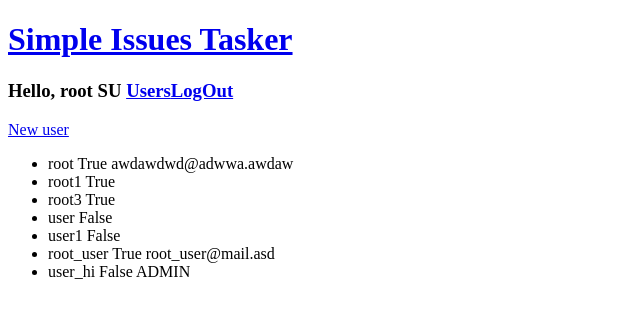
After one commit to saninstein/cq-tracker, a Django app: page /users/ in a window 1280 px wide. The commit adds this page. Shown: the top 318 px of the page, without its empty margins (0-640 px from the left). Run offline with Django 3.2, Linux system fonts and the light colour scheme; a user stored in the database is signed in; data comes from the database, SQL or seed files in the repository; both versions use the stored data as it was after the commit.

Commit message:
user create form

```diff
--- /dev/null
+++ b/si_tracker/templates/users/index.html
@@ -0,0 +1,10 @@
+{% extends 'base.html' %}
+
+{% block content %}
+    <a href="{% url 'tracker:create_user' %}">New user</a>
+    <ul>
+    {% for user in users %}
+        <li>{{ user.username }} {{ user.is_staff }} {{ user.email }} {{ user.first_name }}</li>
+    {% endfor %}
+    </ul>
+{% endblock %}
--- a/si_tracker/urls.py
+++ b/si_tracker/urls.py
@@ -10,4 +10,6 @@ urlpatterns = [
     url(r'^login/', views.login, name='login'),
     url(r'^logout/', views.logout, name='logout'),
     url(r'^delete/(?P<type>[\w\-]+)/(?P<item>\d+)', views.delete_item, name='delete_item'),
+    url(r'^users/', views.users, name='users'),
+    url(r'^create_user/', views.create_user, name='create_user'),
 ]
--- a/si_tracker/views.py
+++ b/si_tracker/views.py
@@ -1,6 +1,7 @@
 from django.shortcuts import render, render_to_response, get_object_or_404, redirect
 from django.urls import reverse, reverse_lazy
-from django.contrib.auth.forms import AuthenticationForm
+from django.contrib.auth.models import User
+from django.contrib.auth.forms import AuthenticationForm, UserCreationForm
 from django.contrib.auth.decorators import user_passes_test
 from django.contrib import auth
 from django.http import HttpResponse, Http404, JsonResponse
@@ -136,3 +137,24 @@ def login(req):
 def logout(req):
     auth.logout(req)
     return redirect(reverse('tracker:general'))
+
+@user_passes_test(lambda user: user.is_staff, login_url=reverse_lazy('tracker:general'), redirect_field_name='')
+def users(req):
+    users = User.objects.all().reverse()
+    return render(req, 'users/index.html', {'users': users})
+
+
+@user_passes_test(lambda user: user.is_staff, login_url=reverse_lazy('tracker:general'), redirect_field_name='')
+def create_user(req):
+    args = dict()
+    if req.method == 'POST':
+        form = UserCreateForm(req.POST)
+        if form.is_valid():
+            form.save()
+            return redirect(reverse('tracker:users'))
+        else:
+            args['form'] = form
+    else:
+        args['form'] = UserCreateForm()
+
+    return render(req, 'user_form/index.html', args)
--- a/templates/base.html
+++ b/templates/base.html
@@ -7,7 +7,7 @@
 </head>
 <body>
     <h1><a href="{% url 'tracker:general' %}">Simple Issues Tasker</a></h1>
-    {% if user.is_authenticated %}<h3>Hello, {{ user }} {% if user.is_staff %}<b>SU</b>{% endif %}<a href="{% url 'tracker:logout' %}">LogOut</a> </h3>{% else %}<a href="{% url 'tracker:login' %}">Login</a>{% endif %}
+    {% if user.is_authenticated %}<h3>Hello, {{ user }} {% if user.is_staff %}<b>SU</b> <a href="{% url 'tracker:users' %}">Users</a>{% endif %}<a href="{% url 'tracker:logout' %}">LogOut</a> </h3>{% else %}<a href="{% url 'tracker:login' %}">Login</a>{% endif %}
     {% block content %}{% endblock %}
 
 </body>
```
Also changed, not shown: si_tracker/forms.py (+20 -0 lines), si_tracker/templates/user_form/index.html (added, +9 -0 lines), db.sqlite3.
